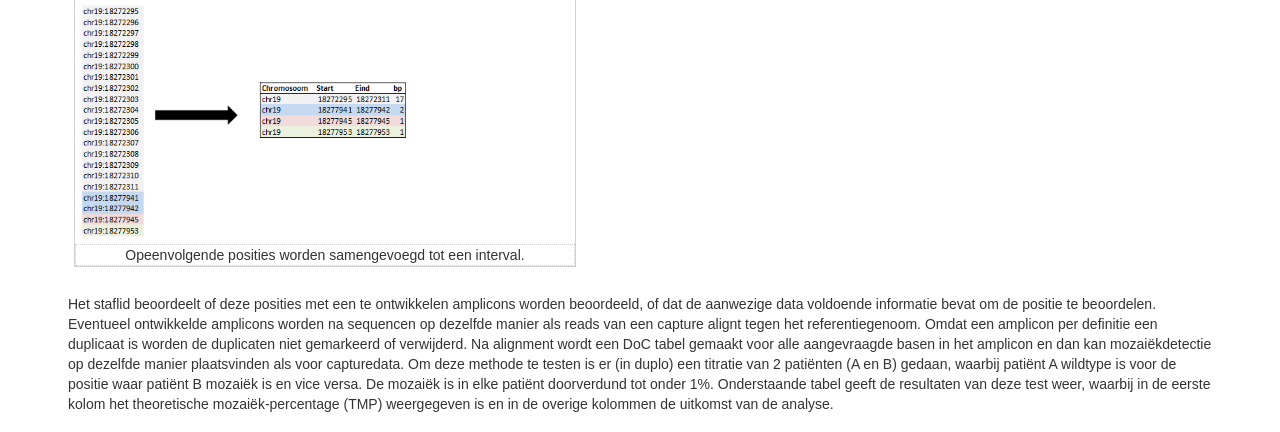
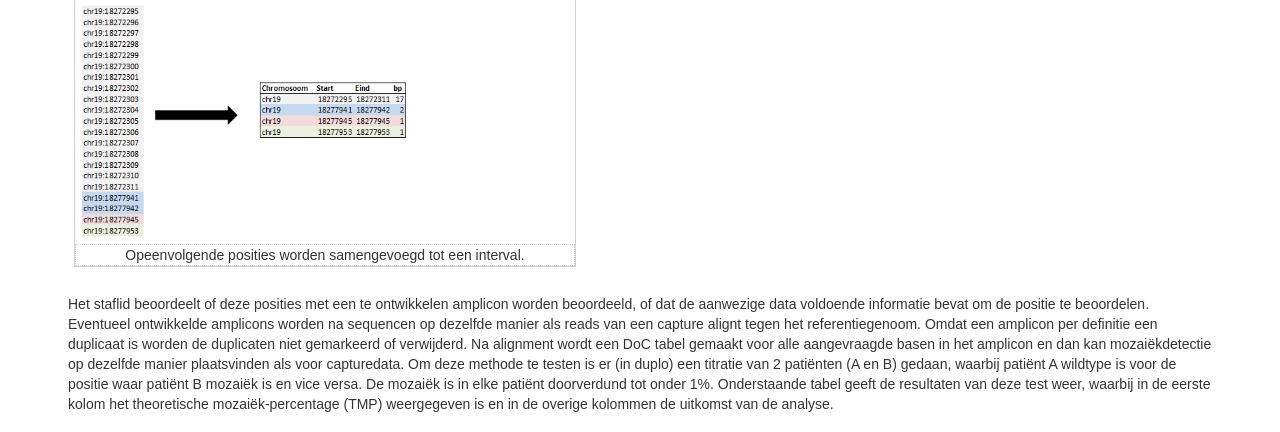
Before and after one commit to martinhaagmans/ngswebsite, a Flask app: page /uitleg/pipeline/mosa in a window 1280 px wide. Shown: the part 2284-2716 px from the top of the page. Run offline with Flask 2, Linux system fonts and the light colour scheme; some libraries are stand-ins or nearby versions.

Commit message:
Update explanation_pipeline_mosa.html

```diff
--- a/ngswebsite/templates/explanation_pipeline_mosa.html
+++ b/ngswebsite/templates/explanation_pipeline_mosa.html
@@ -240,7 +240,7 @@
 </figure>
 
 <p>
-    Het staflid beoordeelt of deze posities met een te ontwikkelen amplicons worden
+    Het staflid beoordeelt of deze posities met een te ontwikkelen amplicon worden
     beoordeeld, of dat de aanwezige data voldoende informatie bevat om de positie
     te beoordelen. Eventueel ontwikkelde amplicons worden na sequencen op dezelfde
     manier als reads van een capture alignt tegen het referentiegenoom.
```
